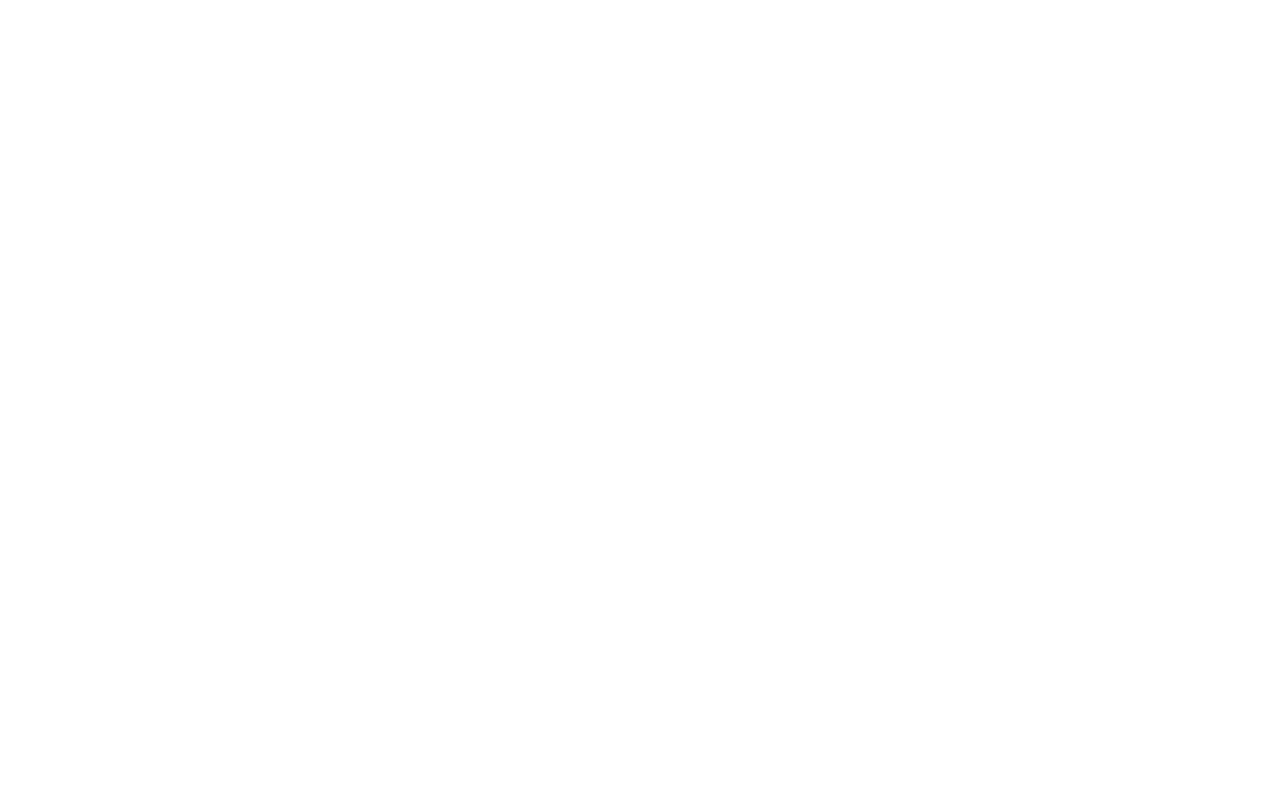
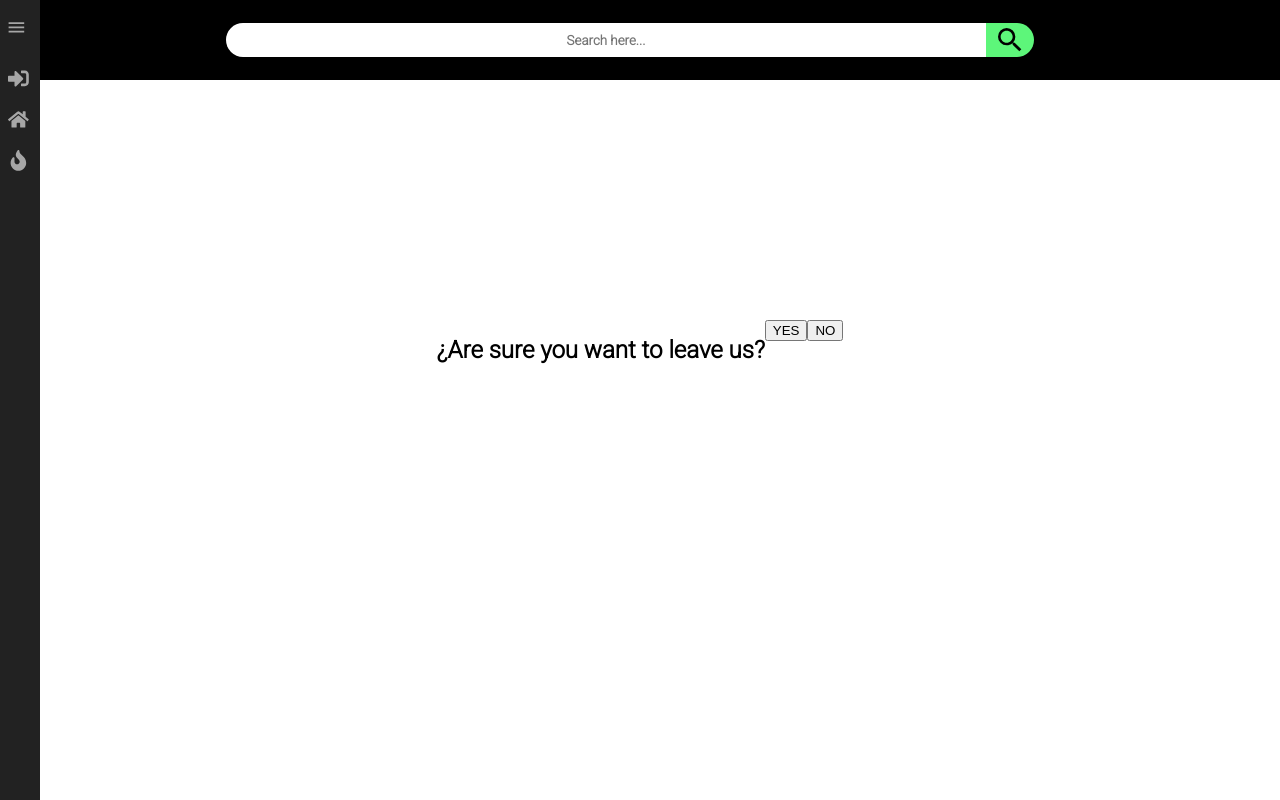
Before and after one commit to yamilt351/social-media-frontend, a React (Create React App) app: page /Logout in a window 1280 px wide. Before the commit this address had no page. Built offline with nearby package versions, Linux system fonts and the light colour scheme.

Commit message:
logout-func-add.loading-func-add

```diff
--- a/package.json
+++ b/package.json
@@ -9,6 +9,7 @@
     "react": "^18.2.0",
     "react-dom": "^18.2.0",
     "react-icons": "^4.7.1",
+    "react-loading": "^2.0.3",
     "react-redux": "^8.0.5",
     "react-router-dom": "^6.8.1",
     "react-scripts": "^5.0.1",
--- a/src/App.js
+++ b/src/App.js
@@ -1,14 +1,15 @@
 /* eslint-disable linebreak-style */
-import React, { Component } from 'react'
-import './App.css'
-import Navbar from './Components/navbar/navbar'
-import { BrowserRouter as Router, Routes, Route } from 'react-router-dom'
-import Login from './Components/LoginScreen/Login'
-import CardContainer from './Components/CardContainer/CardContainer'
-import CreatePost from './Components/CreatePost/CreatePost'
-import Post from './Components/Posts/Post'
-import Searchbar from './Components/SearchBar/Searchbar'
-import Profile from './Components/Profile/Profile'
+import React, { Component } from "react";
+import "./App.css";
+import Navbar from "./Components/navbar/navbar";
+import { BrowserRouter as Router, Routes, Route } from "react-router-dom";
+import Login from "./Components/LoginScreen/Login";
+import CardContainer from "./Components/CardContainer/CardContainer";
+import CreatePost from "./Components/CreatePost/CreatePost";
+import Post from "./Components/Posts/Post";
+import Searchbar from "./Components/SearchBar/Searchbar";
+import Profile from "./Components/Profile/Profile";
+import LogOut from "./Components/LogOut/Logout";
 /*eslint linebreak-style: ["error", "unix"]*/
 
 class App extends Component {
@@ -38,13 +39,14 @@ class App extends Component {
           />
           <Route path="/CreatePost" element={<CreatePost type="posts" />} />
           <Route path="/Profile" element={<Profile type="profile" />} />
-                    <Route path='/Post'>
+          <Route path="/Post">
             <Route path=":id/:userId" element={<Post />} />
           </Route>
+          <Route path="/Logout" element={<LogOut />} />
         </Routes>
       </Router>
-        )
+    );
   }
 }
 
-export default App
+export default App;
--- a/src/Components/CardContainer/CardContainer.jsx
+++ b/src/Components/CardContainer/CardContainer.jsx
@@ -3,6 +3,7 @@ import "./CardContainer.css";
 import Card from "../Card/card";
 import axios from "axios";
 import { URL } from "../../urlStore";
+import Loading from "../Loading/Loading";
 /* eslint-disable react/prop-types */ // TODO: upgrade to latest eslint tooling
 /*eslint linebreak-style: ["error", "unix"]*/
 
@@ -21,9 +22,13 @@ function CardContainer({ indicator, type }) {
   return (
     <>
       <h1 className="Page-indicator">{indicator}</h1>
+      {article.length == 0 ? (
+        <Loading />
+      ) : (
         <div className="section-card-container">
           {article.map((post) => {
             const { description, userId, like, title, createdAt, tags } = post;
+
             return (
               <div className="card" key={post._id}>
                 <Card
@@ -39,6 +44,7 @@ function CardContainer({ indicator, type }) {
             );
           })}
         </div>
+      )}
     </>
   );
 }
--- /dev/null
+++ b/src/Components/Loading/Loading.css
@@ -0,0 +1,13 @@
+.Loading{
+		height: 100vh;
+		display: flex;
+		align-items: center;
+		justify-content: center;
+		margin: auto;
+}
+
+.loading-text{
+		font-weight: bold;
+		color: var(--clr-grey-1);
+		font-size: 3rem;
+}
--- /dev/null
+++ b/src/Components/Loading/Loading.jsx
@@ -0,0 +1,14 @@
+import React from "react";
+import ReactLoading from "react-loading";
+import "./Loading.css"
+
+
+export default function Loading() {
+  return (
+    <div className='Loading'>
+      <h2 className='loading-text'>Loading...</h2>
+      <ReactLoading type="bars" color="hsl(211, 27%, 70%)"
+        height={100} width={50} />
+     </div>
+  );
+}
--- /dev/null
+++ b/src/Components/LogOut/Logout.css
@@ -0,0 +1,6 @@
+.form-container-LogOut{
+		display: flex;
+		justify-content: center;
+		align-content: center;
+		margin: 20rem auto;
+}
--- /dev/null
+++ b/src/Components/LogOut/Logout.jsx
@@ -0,0 +1,33 @@
+import React from "react";
+import { useDispatch } from "react-redux";
+import { useNavigate } from "react-router-dom";
+import "./Logout.css";
+import { logout } from "../redux/userSlice.js";
+
+function LogOut() {
+  const dispatch = useDispatch();
+  const navigate = useNavigate();
+
+  const handleLogOut = () => {
+    try {
+      dispatch(logout());
+      console.log("logout");
+      navigate("/");
+    } catch (error) {
+      console.error(error.message);
+    }
+  };
+
+  return (
+    <>
+      <div className="form-container-LogOut">
+        <h1>¿Are sure you want to leave us?</h1>
+        <div className="button-action-logout">
+          <button onClick={handleLogOut}>YES</button>
+          <button>NO</button>
+        </div>
+      </div>
+    </>
+  );
+}
+export default LogOut;
--- a/src/Components/Posts/Post.jsx
+++ b/src/Components/Posts/Post.jsx
@@ -4,7 +4,7 @@ import { FaFeatherAlt, FaHeart, FaHeartBroken, FaTrash } from "react-icons/fa";
 import ContentComments from "../contentComments/ContentComments";
 import { Link, useLocation } from "react-router-dom";
 import "./Post.css";
-import "../contentComments/RenderComments/Comments.css"
+import "../contentComments/RenderComments/Comments.css";
 import {
   MdRemoveRedEye,
   MdThumbDown,
@@ -18,6 +18,7 @@ import axios from "axios";
 import { URL } from "../../urlStore";
 import { format } from "timeago.js";
 import { useSelector } from "react-redux";
+import Loading from "../Loading/Loading";
 
 /*eslint linebreak-style: ["error", "unix"]*/
 /* eslint-disable react/prop-types */ // TODO: upgrade to latest eslint tooling
@@ -63,7 +64,6 @@ function Post() {
     sendData();
   });
 
-
   const handleChangePost = async (e) => {
     e.preventDefault();
   };
@@ -74,6 +74,10 @@ function Post() {
 
   return (
     <section className="section-Recommended-container">
+      {!recommend || !post || !user ? (
+        <Loading />
+      ) : (
+        <>
           <div className="post-section">
             <div className="story-author-container">
               <div className="head-and-description-container">
@@ -100,6 +104,7 @@ function Post() {
                   ""
                 )}
               </div>
+
               <div className="body-post">
                 <p className="parragraph-2">{post.description}</p>
               </div>
@@ -107,10 +112,16 @@ function Post() {
             <div className="footer-container">
               <div className="footer__items__center bg-color">
                 <div className="footer__items__center gap">
-              <Link to={`/Profile/${post.userId}`} className="link-list-user">
+                  <Link
+                    to={`/Profile/${post.userId}`}
+                    className="link-list-user"
+                  >
                     <img className="image-author-profile" src="adsad"></img>
                   </Link>
-              <Link to={`/Profile/${post.userId}`} className="link-list-user">
+                  <Link
+                    to={`/Profile/${post.userId}`}
+                    className="link-list-user"
+                  >
                     <h2 className="author-name-display">{user.username}</h2>
                   </Link>
                 </div>
@@ -179,6 +190,8 @@ function Post() {
           <div className="Recommended-section-node">
             <Recommended prop={hideRecommended} recommend={recommend} />
           </div>
+        </>
+      )}
     </section>
   );
 }
--- a/src/Components/navbar/data.js
+++ b/src/Components/navbar/data.js
@@ -1,6 +1,6 @@
 import React from "react";
 import {
-  // FaArrowCircleLeft,
+  FaArrowCircleLeft,
   FaFire,
   FaHome,
   FaHeart,
@@ -8,7 +8,6 @@ import {
   // FaUserAlt,
   FaFeather,
 } from "react-icons/fa";
-
 
 export const data = [
   { id: 2, name: "Sign In", icon: <FaSignInAlt />, url: "/SignIn" },
@@ -22,5 +21,5 @@ export const loged = [
   { id: 2, name: "Subscriptions", icon: <FaHeart />, url: "/Subscriptions" },
   // { id: 3, name: "Profile", icon: <FaUserAlt />, url: `/Profile` },
   { id: 4, name: "Create Post", icon: <FaFeather />, url: "/CreatePost" },
-  // { id: 5, name: "Log Out", icon: <FaArrowCircleLeft />, url: "/LogOut" },
+  { id: 5, name: "Log Out", icon: <FaArrowCircleLeft />, url: "/Logout" },
 ];
--- a/src/Components/navbar/navbar.jsx
+++ b/src/Components/navbar/navbar.jsx
@@ -34,8 +34,8 @@ function Navbar() {
 				*/}
 
         <h1 className={show ? "Username" : "hide-text"}>
-          <Link className="Username" to={`/Profile/${currentUser._id}`}>
-            {currentUser.username}
+          <Link className="Username" to={`/`}>
+            {currentUser? currentUser.username: ""}
           </Link>
         </h1>
       </div>
```
Also changed, not shown: 1 other file (tests, documents, lock files or other folders). Lines whose indentation alone changed are shown as unchanged.
